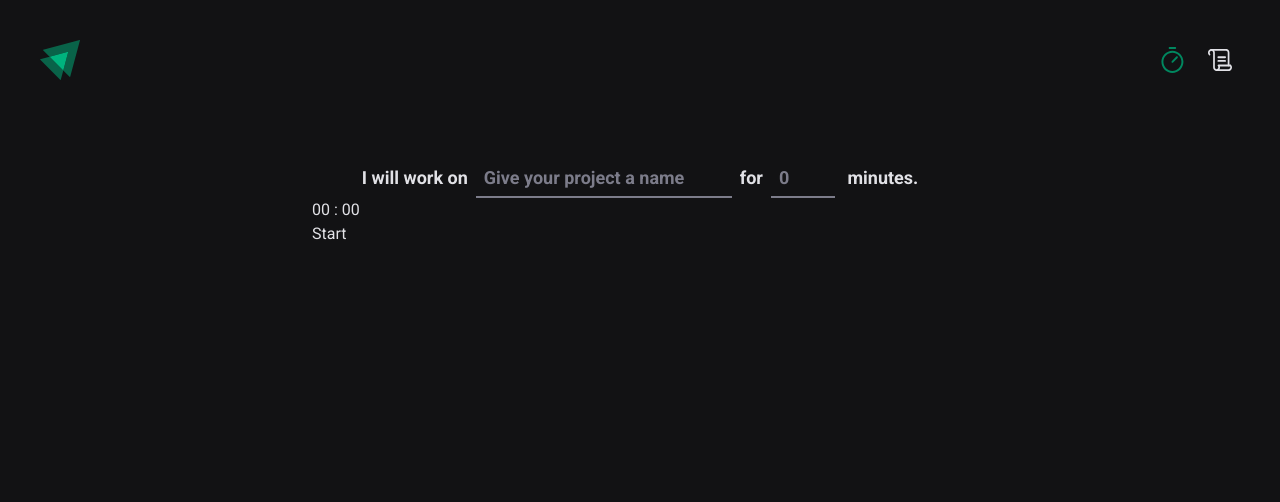
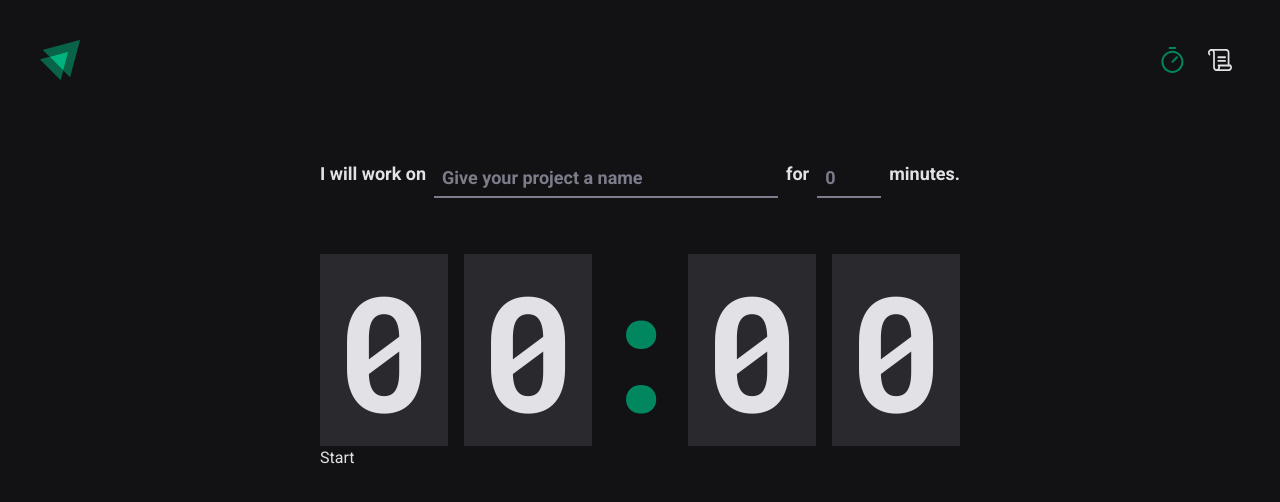
Before and after one commit to ayyyub777/TimelyBound, a React (Vite) app: page / in a window 1280 px wide. Shown: the top 502 px of the page. Built offline with nearby package versions, Linux system fonts and the light colour scheme.

Commit message:
Style TimeDisplay.jsx

```diff
--- a/src/Timer.jsx
+++ b/src/Timer.jsx
@@ -4,7 +4,7 @@ import ToggleButton from "./components/ToggleButton";
 
 export default function Timer() {
   return (
-    <div className="max-w-[41rem] mx-auto mt-10">
+    <div className="max-w-[40rem] mx-auto mt-10">
       <TaskForm />
       <TimeDisplay />
       <ToggleButton />
--- a/src/components/TaskForm.jsx
+++ b/src/components/TaskForm.jsx
@@ -4,7 +4,7 @@ import { TimerContext } from "../contexts/TimerContext";
 export default function TaskForm() {
   const { handleForm, isRunning, task } = useContext(TimerContext);
   return (
-    <div className="text-center font-bold">
+    <div className="font-bold flex justify-between gap-2">
       <span className="text-lg">I will work on</span>
       <input
         name="activity"
@@ -14,7 +14,7 @@ export default function TaskForm() {
         placeholder="Give your project a name"
         onChange={handleForm}
         disabled={isRunning}
-        className="bg-transparent border-b-2 px-2 py-1 mx-2 text-lg placeholder-gray-placeholder border-gray-placeholder focus:text-gray-title focus:border-gray-title focus:outline-none w-64"
+        className="flex-1 bg-transparent border-b-2 px-2 py-1 text-lg placeholder-gray-placeholder border-gray-placeholder focus:text-gray-title focus:border-gray-title focus:outline-none w-64"
       />
       <datalist id="tasks">
         <option>Work on LeetCode problems</option>
@@ -28,7 +28,7 @@ export default function TaskForm() {
         min={0}
         onChange={handleForm}
         disabled={isRunning}
-        className="bg-transparent border-b-2 px-2 py-1 mx-2 text-lg placeholder-gray-placeholder border-gray-placeholder focus:text-gray-title focus:border-gray-title focus:outline-none w-16"
+        className="bg-transparent border-b-2 px-2 py-1 text-lg placeholder-gray-placeholder border-gray-placeholder focus:text-gray-title focus:border-gray-title focus:outline-none w-16"
       />
       <span className="text-lg"> minutes.</span>
     </div>
--- a/src/components/TimeDisplay.jsx
+++ b/src/components/TimeDisplay.jsx
@@ -2,10 +2,28 @@ import { useContext } from "react";
 import { TimerContext } from "../contexts/TimerContext";
 
 export default function TimeDisplay() {
-  const {time} = useContext(TimerContext)
+  const { time } = useContext(TimerContext);
+  const minFormat = String(time.min).padStart(2, "0");
+  const secFormat = String(time.sec).padStart(2, "0");
   return (
-    <div>
-        {String(time.min).padStart(2, "0")} : {String(time.sec).padStart(2, "0")}
+    <div className="text-[160px] font-mono font-bold flex mt-14">
+      <div className="flex gap-4">
+        <span className="bg-gray-element px-4 py-4 leading-none">
+          {minFormat.charAt(0)}
+        </span>
+        <span className="bg-gray-element px-4 py-4 leading-none">
+          {minFormat.charAt(1)}
+        </span>
+      </div>
+      <span className="text-brand-principal py-4 leading-none">:</span>
+      <div className="flex gap-4">
+        <span className="bg-gray-element px-4 py-4 leading-none">
+          {secFormat.charAt(0)}
+        </span>
+        <span className="bg-gray-element px-4 py-4 leading-none">
+          {secFormat.charAt(1)}
+        </span>
+      </div>
     </div>
-);
+  );
 }
--- a/tailwind.config.js
+++ b/tailwind.config.js
@@ -15,7 +15,7 @@ export default {
           label: "#8D8D99",
           placeholder: "#7C7C8A",
           divider: "#323238",
-          element: "#202024",
+          element: "#29292E",
           background: "#121214",
         },
         brand: {
```
